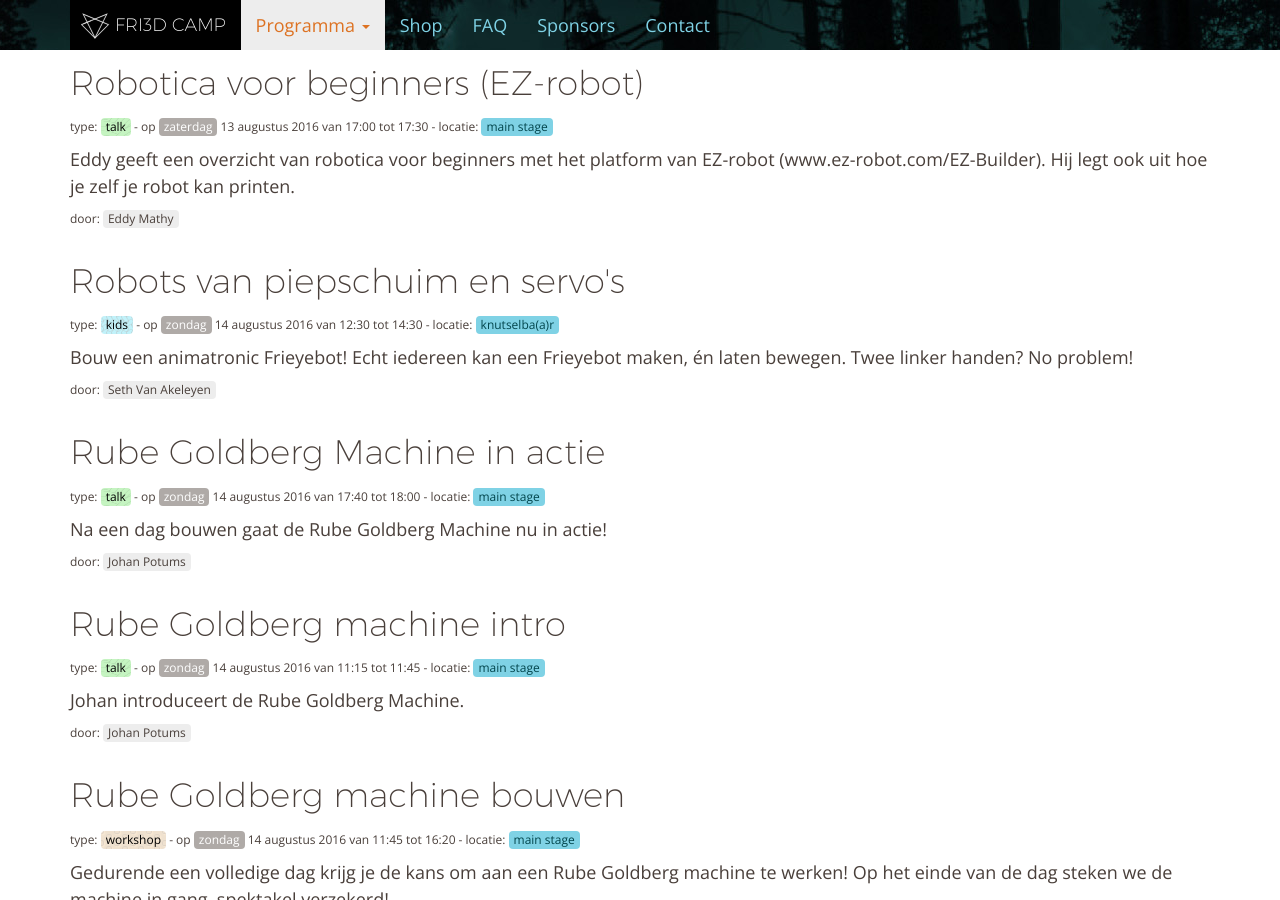
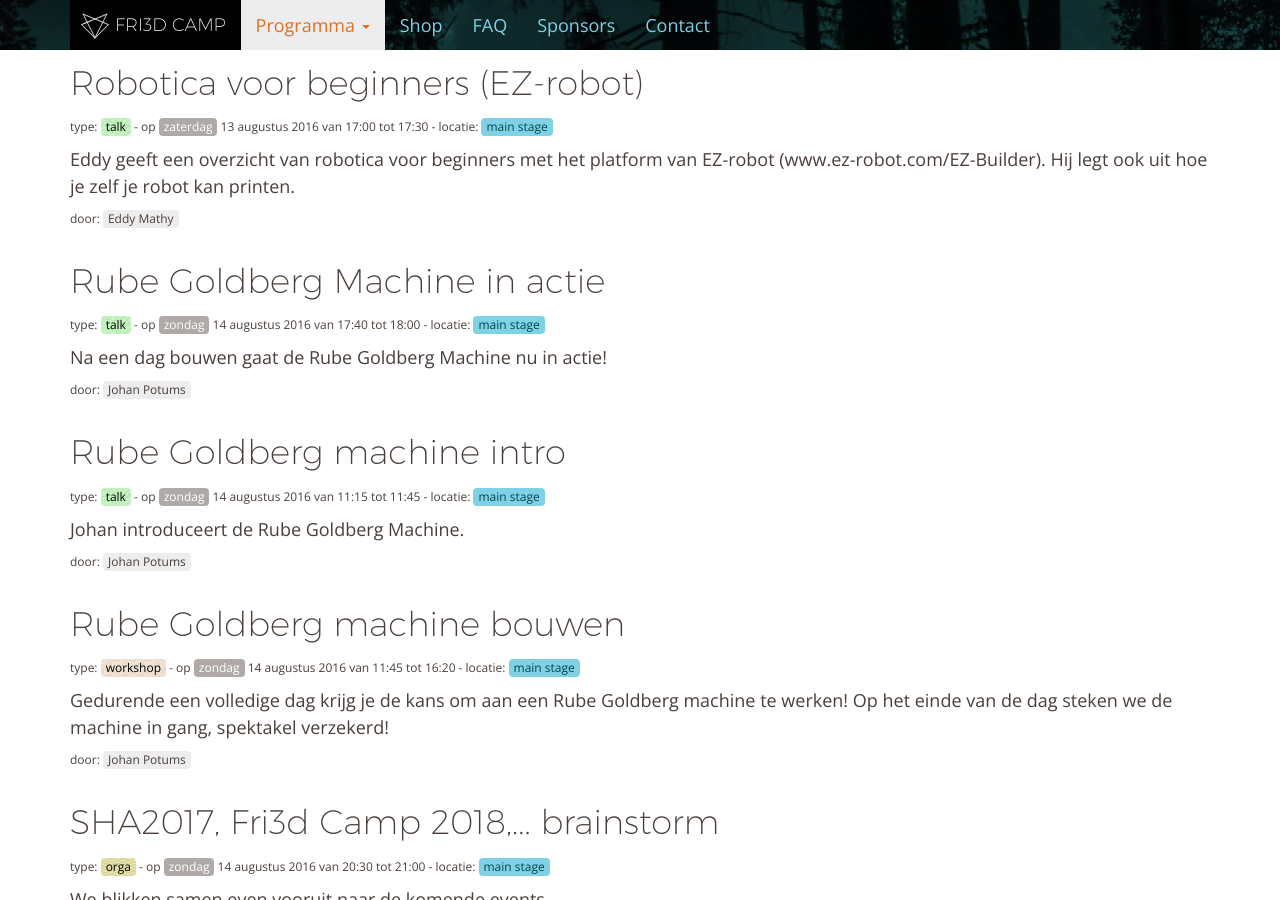
Before and after one commit to Fri3dCamp/fri3dweb2016, a Jekyll site: the page built from programma/index.md, in a window 1280 px wide and 900 px high, scrolled down 10475 px. Built offline with Jekyll 4.4.1, drawn with Linux system fonts in a browser that asks for light colours; nearby versions of some CDN libraries; some of the changed text lies outside the part shown.

Commit message:
Removed Frieyedbot workshop

```diff
--- a/_data/activities.json
+++ b/_data/activities.json
@@ -933,21 +933,6 @@
       }
    },
    {
-      "type":"kids",
-      "track":"knutselba(a)r",
-      "speakers":[
-         "Seth Van Akeleyen"
-      ],
-      "title":"Robots van piepschuim en servo's",
-      "description":"Bouw een animatronic Frieyebot! Echt iedereen kan een Frieyebot maken, én laten bewegen. Twee linker handen? No problem!",
-      "timing":{
-         "day":"zondag",
-         "date":"14 augustus 2016",
-         "start":"12:30",
-         "end":"14:30"
-      }
-   },
-   {
       "type":"talk",
       "track":"main stage",
       "speakers":[
```
